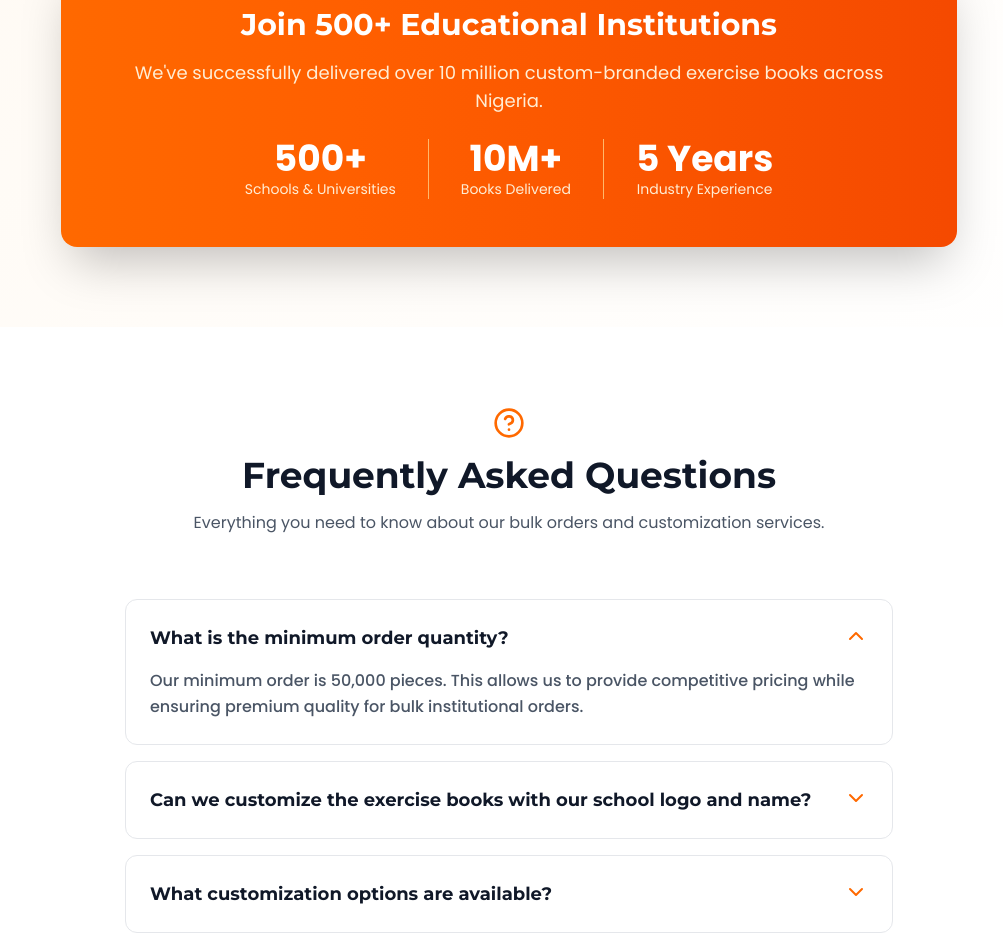
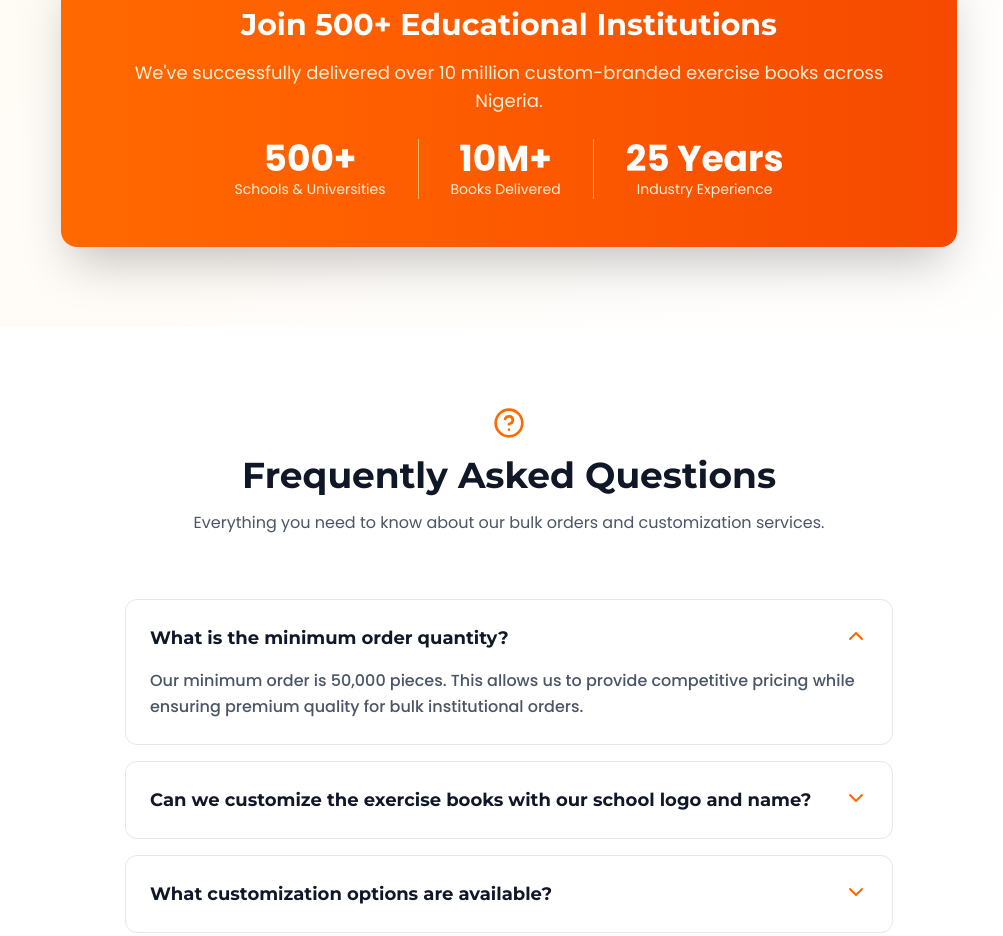
Before and after one commit to iqrapay2025-dot/akinbile, a React (Vite) app: page / in a window 1280 px wide. Shown: the part 3880-4816 px from the top of the page, without its empty margins (131-1134 px from the left). Built offline with nearby package versions, Linux system fonts and the light colour scheme.

Commit message:
update industry experience duration from 5 years to 25 years in testimonials component

```diff
--- a/src/app/components/Testimonials.tsx
+++ b/src/app/components/Testimonials.tsx
@@ -119,7 +119,7 @@ export const Testimonials = () => {
             </div>
             <div className="hidden md:block w-px bg-orange-300"></div>
             <div>
-              <div className="text-4xl font-bold">5 Years</div>
+              <div className="text-4xl font-bold">25 Years</div>
               <div className="text-orange-100 text-sm">Industry Experience</div>
             </div>
           </div>
```
